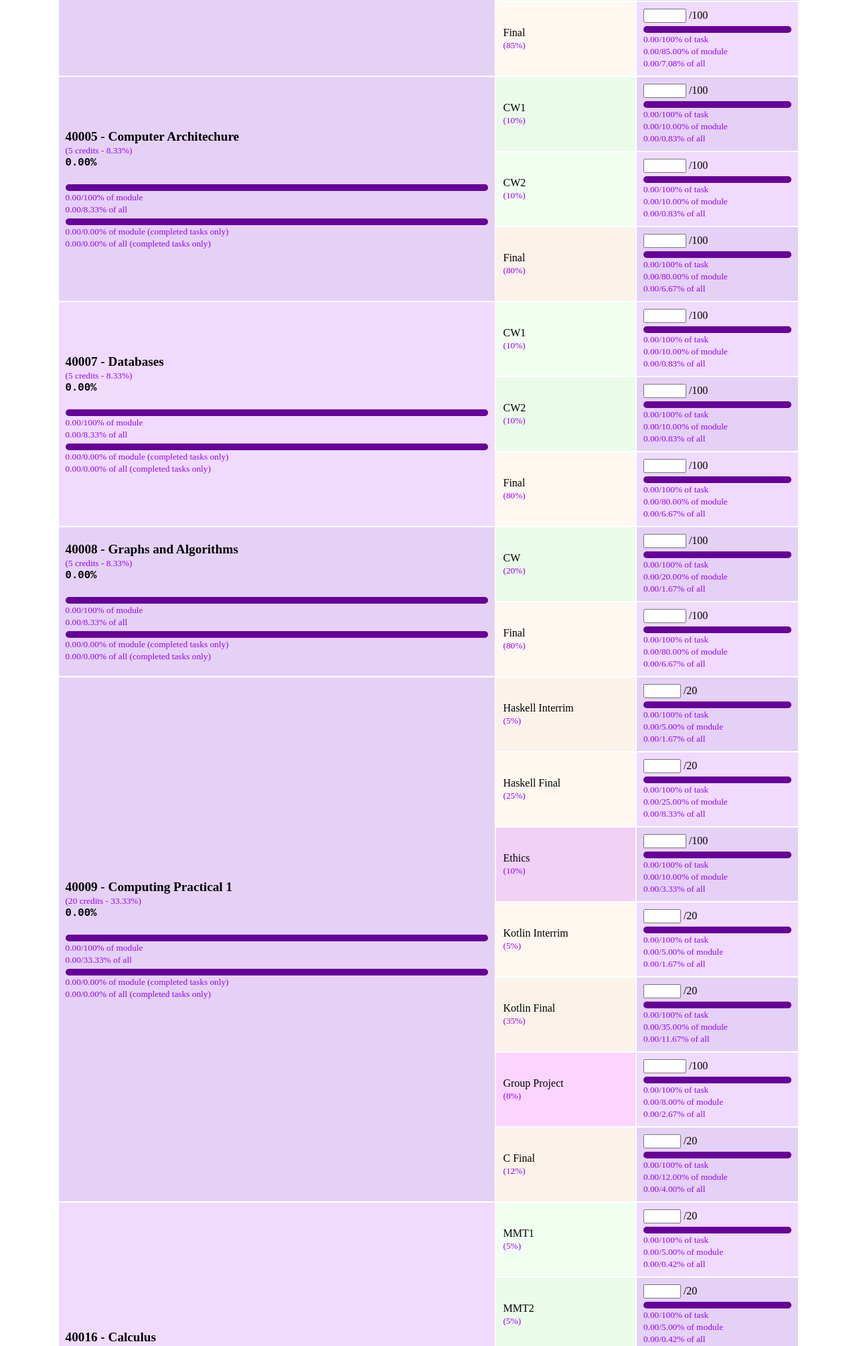
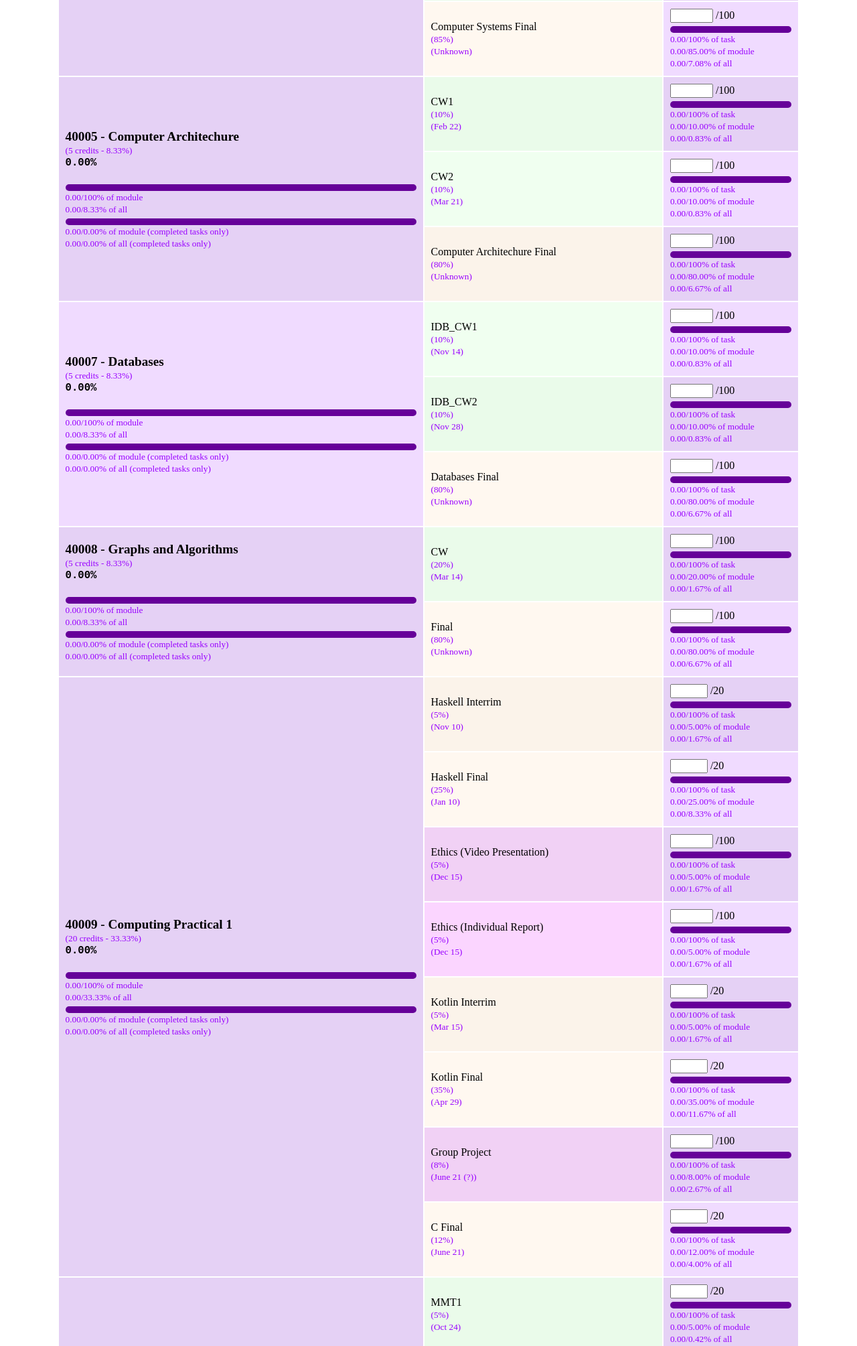
Before and after one commit to Mewtwo2387/mewtwo2387.github.io, a plain HTML site: page Tracker/index.html in a window 1280 px wide. Shown: the part 607-2616 px from the top of the page at 67% size. Drawn offline with Linux system fonts and the light colour scheme.

Commit message:
tracker update: custom json & due dates

```diff
--- a/Tracker/data.js
+++ b/Tracker/data.js
@@ -1,4 +1,4 @@
-const data =
+data =
 {
     "modules": [
         {
@@ -8,31 +8,35 @@ const data =
             "tasks": [
                 {
                     "id": 'a',
-                    "name": "CW1",
+                    "name": "CW1 - Data Representation",
                     "type": "cw",
                     "maxScore": 60,
-                    "weight": 0.03
+                    "weight": 0.03,
+                    "date": "Oct 26"
                 },
                 {
                     "id": 'b',
-                    "name": "CW2",
+                    "name": "CW2 - Combinatorial Circuit Design",
                     "type": "cw",
                     "maxScore": 60,
-                    "weight": 0.06
+                    "weight": 0.06,
+                    "date": "Nov 16"
                 },
                 {
                     "id": 'c',
-                    "name": "CW3",
+                    "name": "CW3 - Registers",
                     "type": "cw",
                     "maxScore": 60,
-                    "weight": 0.06
+                    "weight": 0.06,
+                    "date": "Dec 7"
                 },
                 {
                     "id": 'd',
-                    "name": "Final",
+                    "name": "Computer Systems Final",
                     "type": "test",
                     "maxScore": 100,
-                    "weight": 0.85
+                    "weight": 0.85,
+                    "date": "Unknown"
                 }
             ]
         },
@@ -46,21 +50,24 @@ const data =
                     "name": "CW1",
                     "type": "cw",
                     "maxScore": 100,
-                    "weight": 0.1
+                    "weight": 0.1,
+                    "date": "Feb 22"
                 },
                 {
                     "id": 'b',
                     "name": "CW2",
                     "type": "cw",
                     "maxScore": 100,
-                    "weight": 0.1
+                    "weight": 0.1,
+                    "date": "Mar 21"
                 },
                 {
                     "id": 'c',
-                    "name": "Final",
+                    "name": "Computer Architechure Final",
                     "type": "test",
                     "maxScore": 100,
-                    "weight": 0.80
+                    "weight": 0.80,
+                    "date": "Unknown"
                 }
             ]
         },
@@ -71,24 +78,27 @@ const data =
             "tasks": [
                 {
                     "id": 'a',
-                    "name": "CW1",
+                    "name": "IDB_CW1",
                     "type": "cw",
                     "maxScore": 100,
-                    "weight": 0.1
+                    "weight": 0.1,
+                    "date": "Nov 14"
                 },
                 {
                     "id": 'b',
-                    "name": "CW2",
+                    "name": "IDB_CW2",
                     "type": "cw",
                     "maxScore": 100,
-                    "weight": 0.1
+                    "weight": 0.1,
+                    "date": "Nov 28"
                 },
                 {
                     "id": 'c',
-                    "name": "Final",
+                    "name": "Databases Final",
                     "type": "test",
                     "maxScore": 100,
-                    "weight": 0.80
+                    "weight": 0.80,
+                    "date": "Unknown"
                 }
             ]
         },
@@ -102,14 +112,16 @@ const data =
                     "name": "CW",
                     "type": "cw",
                     "maxScore": 100,
-                    "weight": 0.2
+                    "weight": 0.2,
+                    "date": "Mar 14"
                 },
                 {
                     "id": 'b',
                     "name": "Final",
                     "type": "test",
                     "maxScore": 100,
-                    "weight": 0.8
+                    "weight": 0.8,
+                    "date": "Unknown"
                 }
             ]
         },
@@ -123,49 +135,64 @@ const data =
                     "name": "Haskell Interrim",
                     "type": "test",
                     "maxScore": 20,
-                    "weight": 0.05
+                    "weight": 0.05,
+                    "date": "Nov 10"
                 },
                 {
                     "id": 'b',
                     "name": "Haskell Final",
                     "type": "test",
                     "maxScore": 20,
-                    "weight": 0.25
+                    "weight": 0.25,
+                    "date": "Jan 10"
                 },
                 {
                     "id": 'c',
-                    "name": "Ethics",
+                    "name": "Ethics (Video Presentation)",
                     "type": "project",
                     "maxScore": 100,
-                    "weight": 0.1
+                    "weight": 0.05,
+                    "date": "Dec 15"
                 },
                 {
                     "id": 'd',
+                    "name": "Ethics (Individual Report)",
+                    "type": "project",
+                    "maxScore": 100,
+                    "weight": 0.05,
+                    "date": "Dec 15"
+                },
+                {
+                    "id": 'e',
                     "name": "Kotlin Interrim",
                     "type": "test",
                     "maxScore": 20,
-                    "weight": 0.05
+                    "weight": 0.05,
+                    "date": "Mar 15"
                 },
                 {
-                    "id": 'e',
+                    "id": 'f',
                     "name": "Kotlin Final",
                     "type": "test",
                     "maxScore": 20,
-                    "weight": 0.35
+                    "weight": 0.35,
+                    "date": "Apr 29"
                 },
                 {
-                    "id": 'f',
+                    "id": 'g',
                     "name": "Group Project",
                     "type": "project",
                     "maxScore": 100,
-                    "weight": 0.08
+                    "weight": 0.08,
+                    "date": "June 21 (?)"
                 },
                 {
-                    "id": 'g',
+                    "id": 'h',
                     "name": "C Final",
                     "type": "test",
                     "maxScore": 20,
-                    "weight": 0.12
+                    "weight": 0.12,
+                    "date": "June 21"
                 },
             ]
         },
@@ -179,35 +206,40 @@ const data =
                     "name": "MMT1",
                     "type": "cw",
                     "maxScore": 20,
-                    "weight": 0.05
+                    "weight": 0.05,
+                    "date": "Oct 24"
                 },
                 {
                     "id": 'b',
                     "name": "MMT2",
                     "type": "cw",
                     "maxScore": 20,
-                    "weight": 0.05
+                    "weight": 0.05,
+                    "date": "Nov 6"
                 },
                 {
                     "id": 'c',
                     "name": "MMT3",
                     "type": "cw",
                     "maxScore": 20,
-                    "weight": 0.05
+                    "weight": 0.05,
+                    "date": "Nov 21"
                 },
                 {
                     "id": 'd',
                     "name": "MMT4",
                     "type": "cw",
                     "maxScore": 20,
-                    "weight": 0.05
+                    "weight": 0.05,
+                    "date": "Dec 5"
                 },
                 {
                     "id": 'e',
-                    "name": "Final",
+                    "name": "Calculus Final",
                     "type": "test",
                     "maxScore": 100,
-                    "weight": 0.80
+                    "weight": 0.80,
+                    "date": "Unknown"
                 }
             ]
         },
@@ -221,35 +253,40 @@ const data =
                     "name": "MMT1",
                     "type": "cw",
                     "maxScore": 100,
-                    "weight": 0.05
+                    "weight": 0.05,
+                    "date": "Jan 30"
                 },
                 {
                     "id": 'b',
                     "name": "MMT2",
                     "type": "cw",
                     "maxScore": 100,
-                    "weight": 0.05
+                    "weight": 0.05,
+                    "date": "Feb 13"
                 },
                 {
                     "id": 'c',
                     "name": "MMT3",
                     "type": "cw",
                     "maxScore": 100,
-                    "weight": 0.05
+                    "weight": 0.05,
+                    "date": "Feb 27"
                 },
                 {
                     "id": 'd',
                     "name": "MMT4",
                     "type": "cw",
                     "maxScore": 100,
-                    "weight": 0.05
+                    "weight": 0.05,
+                    "date": "Mar 12"
                 },
                 {
                     "id": 'e',
-                    "name": "Final",
+                    "name": "Linear Algebra Final",
                     "type": "test",
                     "maxScore": 100,
-                    "weight": 0.80
+                    "weight": 0.80,
+                    "date": "Unknown"
                 }
             ]
         },
@@ -263,42 +300,48 @@ const data =
                     "name": "DM CW",
                     "type": "cw",
                     "maxScore": 100,
-                    "weight": 0.05
+                    "weight": 0.05,
+                    "date": "Nov 2"
                 },
                 {
                     "id": 'b',
                     "name": "PL CW",
                     "type": "cw",
                     "maxScore": 100,
-                    "weight": 0.05
+                    "weight": 0.05,
+                    "date": "Nov 30"
                 },
                 {
                     "id": 'c',
                     "name": "FOL CW",
                     "type": "cw",
                     "maxScore": 100,
-                    "weight": 0.05
+                    "weight": 0.05,
+                    "date": "Feb 9"
                 },
                 {
                     "id": 'd',
                     "name": "Tests",
                     "type": "test",
                     "maxScore": 100,
-                    "weight": 0.05
+                    "weight": 0.05,
+                    "date": "Unknown"
                 },
                 {
                     "id": 'e',
                     "name": "DML final",
                     "type": "test",
                     "maxScore": 100,
-                    "weight": 0.4
+                    "weight": 0.4,
+                    "date": "Unknown"
                 },
                 {
                     "id": 'f',
                     "name": "R final",
                     "type": "test",
                     "maxScore": 100,
-                    "weight": 0.4
+                    "weight": 0.4,
+                    "date": "Unknown"
                 }
             ]
         }
--- a/Tracker/index.html
+++ b/Tracker/index.html
@@ -9,8 +9,10 @@
 <body>
   <div class="top">
     <h1 class="topText">Imperial CS Y1 Tracker</h1>
+    <img src="setting.png" class="topImg" onclick="switchtab()">
     <img src="github.png" class="topImg" onclick="window.open('https://github.com/Mewtwo2387/tracker')">
   </div>
+  <div id="main" style="display:block">
     <div style="padding-left:5%;padding-right:5%;width:90%;">
       <h1 id="avggrade"></h1>
       <h2 id="totalpercent"></h2>
@@ -20,5 +22,13 @@
     </div>
     <br>
     <table id="table"></table>
+  </div>
+  <div id="json" style="display:none">
+    <div style="padding-left:5%;padding-right:5%;width:90%;">
+      <h1>Custom JSON</h1>
+      <textarea id="jsoninput" style="width:100%;height:500px;border-radius:10px;"></textarea>
+      <button onclick="updateJSON()">Update</button>
+    </div>
+  </div>
 </body>
 </html>
--- a/Tracker/script.js
+++ b/Tracker/script.js
@@ -63,7 +63,7 @@ function load(){
             }else{
                 html += `<tr>`
             }
-            html += `<td class="${task.type}">${task.name}<br><span class="small">(${task.weight*100}%)</span></td><td><input type="number" min="0" max="${task.maxScore}" id="${'i'+module.id+task.id}" onchange="update()"> /${task.maxScore}<div class="progress-bar"><div class="progress-bar-inner" style="width:0%" id="${'b'+module.id+task.id}"></div></div><span class="small" id="${'t'+module.id+task.id}">--/100% of task</span><br><span class="small" id="${'m'+module.id+task.id}">--/100% of module</span><br><span class="small" id="${'a'+module.id+task.id}">--/100% of all</span></td></tr>`
+            html += `<td class="${task.type}">${task.name}<br><span class="small">(${task.weight*100}%)</span><br><span class="small">(${task.date})</span></td><td><input type="number" min="0" max="${task.maxScore}" id="${'i'+module.id+task.id}" onchange="update()"> /${task.maxScore}<div class="progress-bar"><div class="progress-bar-inner" style="width:0%" id="${'b'+module.id+task.id}"></div></div><span class="small" id="${'t'+module.id+task.id}">--/100% of task</span><br><span class="small" id="${'m'+module.id+task.id}">--/100% of module</span><br><span class="small" id="${'a'+module.id+task.id}">--/100% of all</span></td></tr>`
         }
     }
     return html
@@ -72,6 +72,7 @@ function load(){
 setTimeout(() => {
     document.getElementById('table').innerHTML = load()
     loadScore()
+    document.getElementById('jsoninput').value = JSON.stringify(data)
 },100)
 
 function loadScore(){
@@ -121,3 +122,22 @@ function getCookie(cname) {
 function setCookie(cname, cvalue) {
     document.cookie = cname + "=" + cvalue + "; expires=Fri, 31 Dec 9999 23:59:59 GMT";
 }
+
+function switchtab(){
+    if(document.getElementById("main").style.display=="none"){
+        document.getElementById("main").style.display="block"
+        document.getElementById("json").style.display="none"
+    }else{
+        document.getElementById("main").style.display="none"
+        document.getElementById("json").style.display="block"
+    }
+}
+
+function updateJSON(){
+    try{
+        data = JSON.parse(document.getElementById("jsoninput").value)
+        document.getElementById('table').innerHTML = load()
+    }catch{
+        window.alert("Invalid JSON!")
+    }
+}
```
Lines whose indentation alone changed are shown as unchanged.
